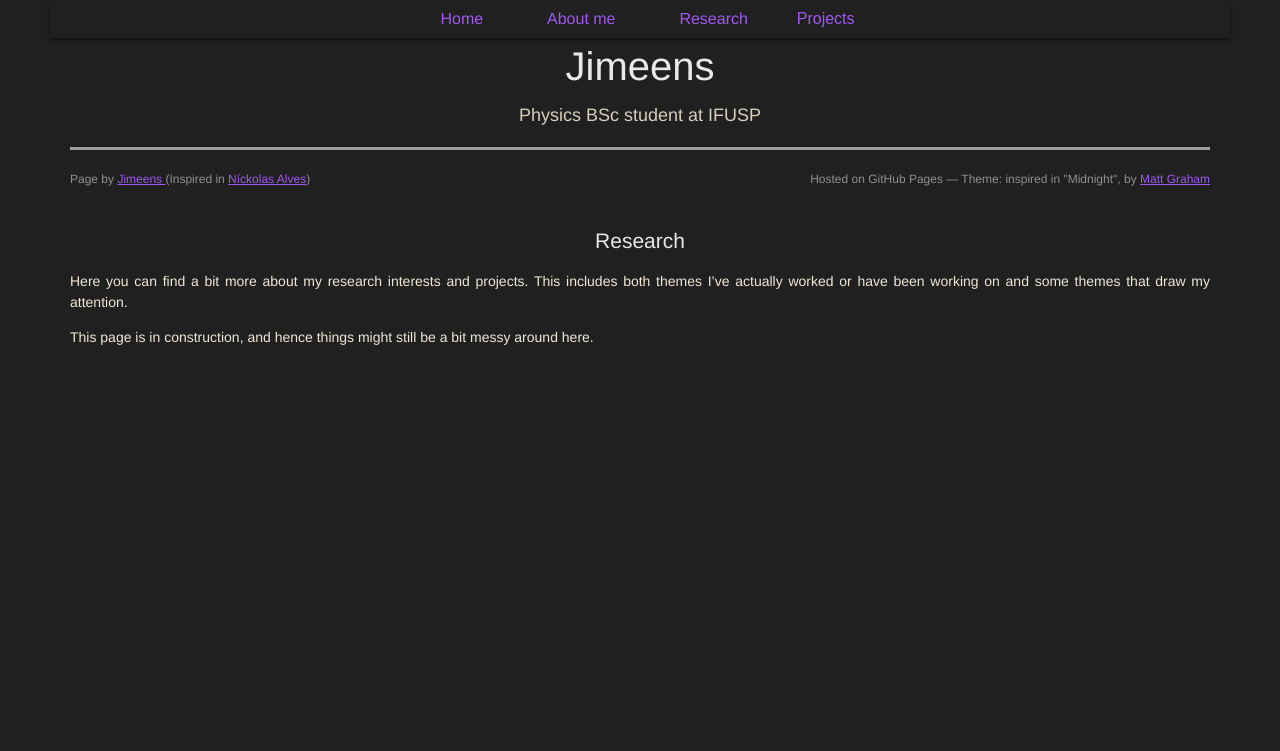
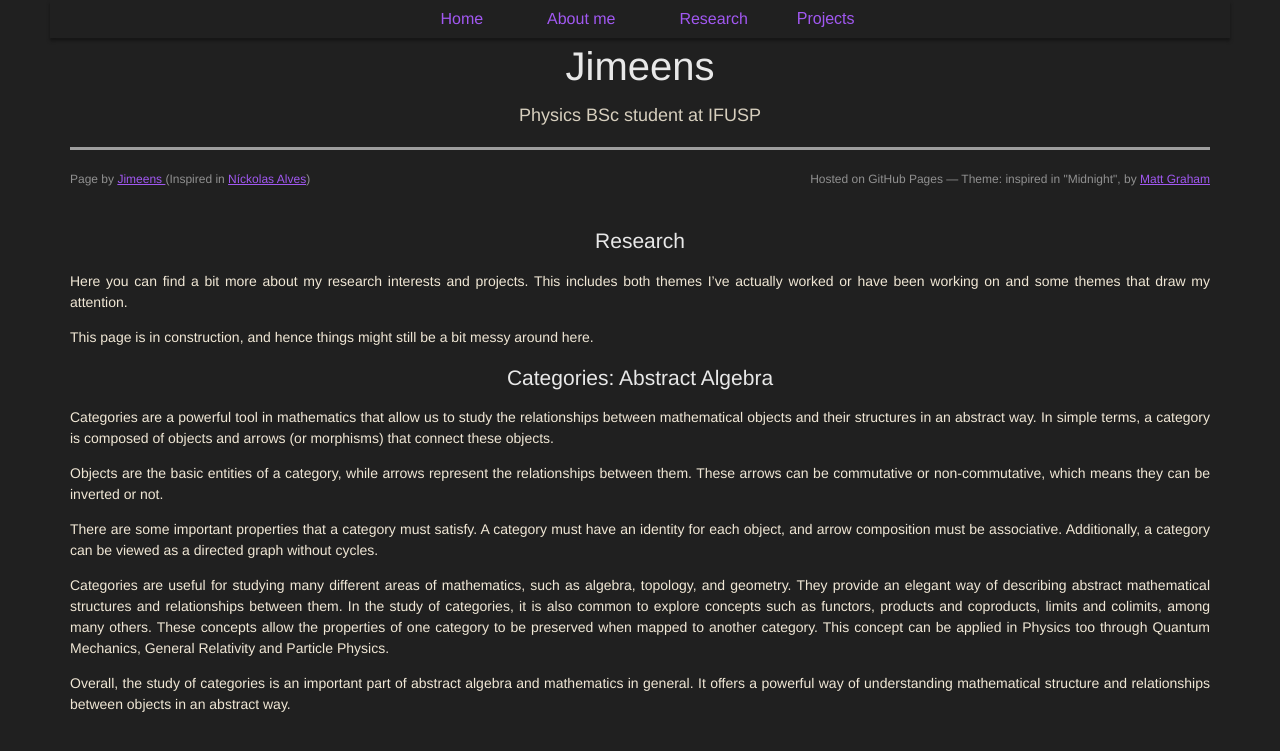
Before and after one commit to Jimeens/jimeens.github.io, a Jekyll site: the page built from research/index.md, in a window 1280 px wide. Shown: the top 751 px of the page. Built offline with Jekyll 4.4.1, drawn with Linux system fonts in a browser that asks for light colours; some web fonts are replaced; our own code applies the rules of GitHub Pages for plain Markdown files; grey boxes are pictures that could not be loaded.

Commit message:
Update index.md

```diff
--- a/research/index.md
+++ b/research/index.md
@@ -3,3 +3,15 @@
 Here you can find a bit more about my research interests and projects. This includes both themes I've actually worked or have been working on and some themes that draw my attention.
 
 This page is in construction, and hence things might still be a bit messy around here.
+
+# Categories: Abstract Algebra
+
+Categories are a powerful tool in mathematics that allow us to study the relationships between mathematical objects and their structures in an abstract way. In simple terms, a category is composed of objects and arrows (or morphisms) that connect these objects.
+
+Objects are the basic entities of a category, while arrows represent the relationships between them. These arrows can be commutative or non-commutative, which means they can be inverted or not.
+
+There are some important properties that a category must satisfy. A category must have an identity for each object, and arrow composition must be associative. Additionally, a category can be viewed as a directed graph without cycles.
+
+Categories are useful for studying many different areas of mathematics, such as algebra, topology, and geometry. They provide an elegant way of describing abstract mathematical structures and relationships between them. In the study of categories, it is also common to explore concepts such as functors, products and coproducts, limits and colimits, among many others. These concepts allow the properties of one category to be preserved when mapped to another category. This concept can be applied in Physics too through Quantum Mechanics, General Relativity and Particle Physics.
+
+Overall, the study of categories is an important part of abstract algebra and mathematics in general. It offers a powerful way of understanding mathematical structure and relationships between objects in an abstract way.
```
